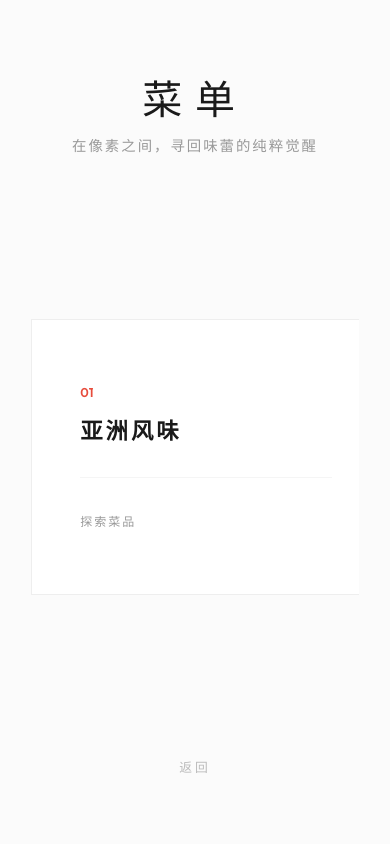
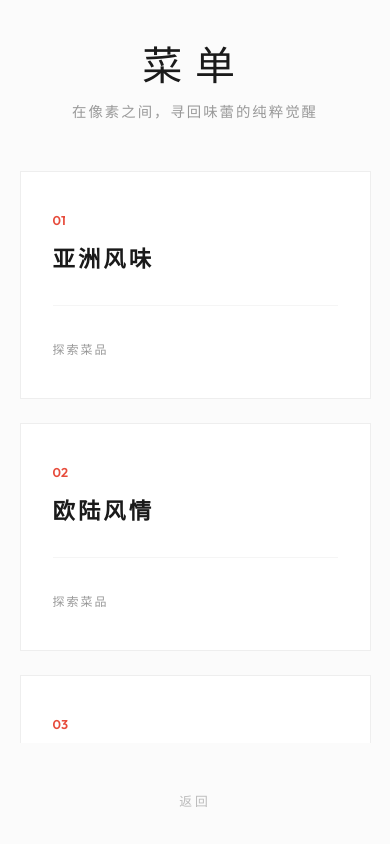
Before and after one commit to Qinlin619/FlavorBlocks, a website: page index.html in a window 390 px wide. Both pictures are taken after a click on the button "开启菜单". Drawn offline with Linux system fonts and the light colour scheme; a web font is replaced by a local one.

Commit message:
Update mobile carousel sliding and simplify Asian levels, adjust dynamic pixel size

```diff
--- a/game.js
+++ b/game.js
@@ -67,16 +67,14 @@ const FOOD_LEVELS = {
     "asia": [
         {
             name: { en: "Onigiri", zh: "饭团" },
-            dim: 8,
+            dim: 6,
             mask: [
-                [0, 0, 0, 1, 1, 0, 0, 0],
-                [0, 0, 1, 1, 1, 1, 0, 0],
-                [0, 1, 3, 1, 1, 3, 1, 0],
-                [1, 1, 1, 1, 1, 1, 1, 1],
-                [1, 1, 2, 2, 2, 2, 1, 1],
-                [1, 3, 2, 2, 2, 2, 3, 1],
-                [0, 1, 2, 2, 2, 2, 1, 0],
-                [0, 0, 2, 2, 2, 2, 0, 0]
+                [0, 0, 1, 1, 0, 0],
+                [0, 1, 1, 1, 1, 0],
+                [1, 1, 1, 1, 1, 1],
+                [1, 2, 2, 2, 2, 1],
+                [1, 2, 2, 2, 2, 1],
+                [0, 2, 2, 2, 2, 0]
             ],
             colors: { 1: "#fdf6e3", 2: "#4a445d", 3: "#d0d0e1" },
             story: { en: "A simple classic. Pure rice, pure heart.", zh: "一颗简单的饭团，是米饭最纯粹的仪式感。" }
@@ -97,44 +95,30 @@ const FOOD_LEVELS = {
         },
         {
             name: { en: "Ramen", zh: "日本拉面" },
-            dim: 10,
+            dim: 8,
             mask: [
-                [0, 0, 0, 0, 4, 4, 4, 0, 0, 0],
-                [0, 3, 3, 2, 4, 4, 4, 0, 0, 0],
-                [3, 7, 3, 3, 3, 2, 5, 5, 0, 0],
-                [0, 3, 3, 7, 3, 2, 5, 6, 5, 0],
-                [2, 2, 2, 3, 3, 2, 2, 5, 5, 0],
-                [1, 1, 1, 1, 1, 1, 1, 1, 1, 1],
-                [0, 1, 1, 1, 1, 1, 1, 1, 1, 0],
-                [0, 0, 1, 1, 1, 1, 1, 1, 0, 0],
-                [0, 0, 0, 1, 1, 1, 1, 0, 0, 0],
-                [0, 0, 0, 1, 1, 1, 1, 0, 0, 0]
+                [0, 3, 2, 4, 4, 3, 0, 0],
+                [3, 7, 3, 2, 5, 5, 5, 0],
+                [0, 3, 7, 2, 5, 6, 5, 0],
+                [2, 2, 3, 2, 5, 5, 5, 0],
+                [1, 1, 1, 1, 1, 1, 1, 1],
+                [0, 1, 1, 1, 1, 1, 1, 0],
+                [0, 0, 1, 1, 1, 1, 0, 0],
+                [0, 0, 0, 1, 1, 0, 0, 0]
             ],
             colors: { 1: "#cc4b43", 2: "#fac06c", 3: "#f4c0c1", 4: "#7e8a61", 5: "#fdf6e3", 6: "#f7b045", 7: "#e38685" },
             story: { en: "A warm bowl defined by its rich, pixelated broth.", zh: "一碗骨汤，足以慰藉像素世界的风尘。" }
         },
         {
             name: { en: "Sushi Bento", zh: "寿司便当" },
-            dim: 18,
+            dim: 6,
             mask: [
-                [0, 1, 1, 1, 1, 1, 1, 1, 1, 1, 1, 1, 1, 1, 1, 1, 0, 0],
-                [1, 3, 3, 4, 3, 3, 3, 3, 1, 2, 5, 5, 2, 5, 5, 2, 1, 12],
-                [1, 3, 3, 3, 3, 3, 4, 3, 1, 5, 5, 6, 2, 5, 6, 5, 1, 12],
-                [1, 4, 3, 3, 3, 3, 3, 3, 1, 5, 6, 5, 5, 6, 5, 5, 1, 12],
-                [1, 3, 3, 3, 4, 3, 3, 3, 1, 5, 5, 6, 5, 5, 6, 5, 1, 12],
-                [1, 3, 3, 3, 3, 3, 3, 3, 1, 5, 6, 5, 2, 6, 5, 5, 1, 12],
-                [1, 3, 4, 3, 3, 3, 4, 3, 1, 5, 5, 5, 2, 5, 5, 5, 1, 12],
-                [1, 3, 3, 3, 3, 3, 3, 3, 1, 2, 5, 5, 2, 5, 5, 2, 1, 12],
-                [1, 1, 1, 1, 1, 1, 1, 1, 1, 1, 1, 1, 1, 1, 1, 1, 1, 12],
-                [1, 2, 7, 7, 2, 7, 7, 2, 1, 2, 9, 9, 9, 2, 2, 2, 1, 12],
-                [1, 2, 8, 8, 2, 8, 8, 2, 1, 9, 10, 10, 9, 2, 2, 2, 1, 12],
-                [1, 2, 7, 8, 2, 7, 8, 2, 1, 9, 10, 11, 10, 9, 9, 2, 1, 12],
-                [1, 2, 8, 7, 2, 8, 7, 2, 1, 2, 9, 10, 10, 9, 2, 2, 1, 12],
-                [1, 2, 7, 8, 2, 7, 8, 2, 1, 2, 9, 10, 11, 10, 9, 2, 1, 12],
-                [1, 2, 7, 7, 2, 7, 7, 2, 1, 2, 9, 10, 10, 9, 2, 2, 1, 12],
-                [1, 2, 2, 2, 2, 2, 2, 2, 1, 2, 2, 9, 9, 9, 2, 2, 1, 12],
-                [0, 1, 1, 1, 1, 1, 1, 1, 1, 1, 1, 1, 1, 1, 1, 1, 0, 12],
-                [0, 0, 12, 12, 12, 12, 12, 12, 12, 12, 12, 12, 12, 12, 12, 12, 12, 0]
+                [1, 1, 1, 1, 1, 1],
+                [1, 3, 3, 1, 5, 1],
+                [1, 3, 3, 1, 5, 1],
+                [1, 1, 1, 1, 1, 1],
+                [1, 7, 7, 1, 9, 1],
+                [1, 1, 1, 1, 1, 1]
             ],
             colors: { 1: "#e05345", 2: "#2d2e30", 3: "#f6f9f6", 4: "#d6e4df", 5: "#c08154", 6: "#a8714b", 7: "#ee8839", 8: "#d16a28", 9: "#83cc66", 10: "#a1e389", 11: "#cbe2a9", 12: "#9e382d" },
             story: { en: "A complete world packed inside a neat grid.", zh: "小小的格子里，装配着整整齐齐的美味。" }
@@ -155,18 +139,16 @@ const FOOD_LEVELS = {
         },
         {
             name: { en: "Bibimbap", zh: "石锅拌饭" },
-            dim: 10,
+            dim: 8,
             mask: [
-                [0, 0, 1, 1, 1, 1, 1, 1, 0, 0],
-                [0, 1, 2, 2, 3, 3, 3, 4, 1, 0],
-                [1, 2, 2, 2, 3, 3, 4, 4, 4, 1],
-                [1, 7, 2, 8, 8, 8, 8, 4, 4, 1],
-                [1, 7, 7, 8, 9, 9, 8, 5, 4, 1],
-                [1, 7, 7, 8, 9, 9, 8, 5, 5, 1],
-                [1, 7, 7, 8, 8, 8, 8, 5, 5, 1],
-                [1, 7, 6, 6, 6, 6, 5, 5, 5, 1],
-                [0, 1, 6, 6, 6, 6, 6, 5, 1, 0],
-                [0, 0, 1, 1, 1, 1, 1, 1, 0, 0]
+                [0, 1, 1, 1, 1, 1, 1, 0],
+                [1, 2, 2, 3, 3, 4, 4, 1],
+                [1, 2, 8, 8, 8, 8, 4, 1],
+                [1, 7, 8, 9, 9, 8, 5, 1],
+                [1, 7, 8, 9, 9, 8, 5, 1],
+                [1, 7, 8, 8, 8, 8, 5, 1],
+                [1, 6, 6, 6, 6, 6, 5, 1],
+                [0, 1, 1, 1, 1, 1, 1, 0]
             ],
             colors: { 1: "#5c3a21", 2: "#558b3e", 3: "#d73c24", 4: "#cfa588", 5: "#e46b2d", 6: "#a8cb71", 7: "#e5cc8a", 8: "#fdf6e3", 9: "#f3b640" },
             story: { en: "Colorful ingredients mixing into a rhythmic sizzle.", zh: "五彩斑斓的食材，在石锅里热烈起舞。" }
@@ -760,7 +742,8 @@ function initGameFromData(data, region, idx) {
     currentRegion = region;
     currentLevelIdx = idx;
     const dim = data.dim;
-    PIXEL_SIZE = Math.min(60, 450 / dim);
+    const maxPuzzleSize = Math.min(window.innerWidth * 0.5, 450);
+    PIXEL_SIZE = Math.min(50, maxPuzzleSize / dim);
 
     const mask = data.mask;
     const unassignedByColor = {};
@@ -1091,12 +1074,16 @@ if (carousel) {
     let isDown = false;
     let startX;
     let scrollLeft;
+    let startY;
+    let scrollTop;
 
     carousel.addEventListener('mousedown', (e) => {
         isDown = true;
         carousel.classList.add('active');
         startX = e.pageX - carousel.offsetLeft;
+        startY = e.pageY - carousel.offsetTop;
         scrollLeft = carousel.scrollLeft;
+        scrollTop = carousel.scrollTop;
         carousel.style.cursor = 'grabbing';
     });
 
@@ -1114,9 +1101,59 @@ if (carousel) {
         if (!isDown) return;
         e.preventDefault();
         const x = e.pageX - carousel.offsetLeft;
-        const walk = (x - startX) * 2; // 滚动速度
-        carousel.scrollLeft = scrollLeft - walk;
+        const y = e.pageY - carousel.offsetTop;
+        const walkX = (x - startX) * 2;
+        const walkY = (y - startY) * 2;
+        carousel.scrollLeft = scrollLeft - walkX;
+        carousel.scrollTop = scrollTop - walkY;
     });
+
+    // 为移动设备触摸增加支持
+    carousel.addEventListener('touchstart', (e) => {
+        isDown = true;
+        carousel.classList.add('active');
+        const touch = e.touches[0];
+        startX = touch.pageX - carousel.offsetLeft;
+        startY = touch.pageY - carousel.offsetTop;
+        scrollLeft = carousel.scrollLeft;
+        scrollTop = carousel.scrollTop;
+    }, { passive: true });
+
+    carousel.addEventListener('touchend', () => {
+        isDown = false;
+    });
+
+    carousel.addEventListener('touchcancel', () => {
+        isDown = false;
+    });
+
+    carousel.addEventListener('touchmove', (e) => {
+        if (!isDown) return;
+        if (window.innerWidth <= 768) {
+            // 对手机端，原生滚动其实已经由 overflow-y 特性支持，
+            // 但如果因为某种环境拦截了，我们可以主动根据 touch 赋滚动值。
+            // 不进行 preventDefault()，保证自然滑动感受。
+            const touch = e.touches[0];
+            const y = touch.pageY - carousel.offsetTop;
+            const walkY = (y - startY) * 1.5;
+            carousel.scrollTop = scrollTop - walkY;
+        } else {
+            // 电脑横向触摸或兼容横向
+            const touch = e.touches[0];
+            const x = touch.pageX - carousel.offsetLeft;
+            const walkX = (x - startX) * 1.5;
+            carousel.scrollLeft = scrollLeft - walkX;
+        }
+    }, { passive: true });
+
+    carousel.addEventListener('wheel', (e) => {
+        if (window.innerWidth > 768) {
+            if (e.deltaY !== 0) {
+                e.preventDefault();
+                carousel.scrollLeft += e.deltaY;
+            }
+        }
+    }, { passive: false });
 
     // 绑定左右箭头按钮逻辑
     const prevBtn = document.getElementById('prevBtn');
--- a/style.css
+++ b/style.css
@@ -202,6 +202,7 @@ body {
     align-items: center;
     width: 100%;
     gap: 1rem;
+    min-height: 0;
 }
 
 .flavor-carousel {
@@ -411,6 +412,7 @@ body {
     display: flex;
     flex-direction: column;
     z-index: 500;
+    transition: opacity 0.4s ease, visibility 0.4s ease;
 }
 
 #game-ui header {
@@ -688,7 +690,9 @@ canvas:active {
 
 /* UTILS */
 .hidden {
-    display: none !important;
+    opacity: 0 !important;
+    pointer-events: none !important;
+    visibility: hidden !important;
 }
 
 .overlay {
@@ -697,6 +701,7 @@ canvas:active {
     left: 0;
     width: 100%;
     height: 100%;
+    transition: opacity 0.4s ease, visibility 0.4s ease;
 }
 
 .lang-switch {
@@ -738,6 +743,31 @@ canvas:active {
 
 /* --- MOBILE RESPONSIVENESS --- */
 @media (max-width: 768px) {
+    .menu-container {
+        padding: 4vh 5vw;
+    }
+
+    .carousel-wrapper {
+        align-items: stretch;
+    }
+
+    .flavor-carousel {
+        flex-direction: column;
+        overflow-y: auto;
+        overflow-x: hidden;
+        scroll-snap-type: y mandatory;
+        padding: 1rem 0;
+        gap: 1.5rem;
+    }
+
+    .flavor-card {
+        min-width: 0;
+        width: 100%;
+        min-height: auto;
+        padding: 2.5rem 2rem;
+        flex-shrink: 0;
+    }
+
     .hero-title {
         font-size: 3rem;
         letter-spacing: 0.4rem;
```
